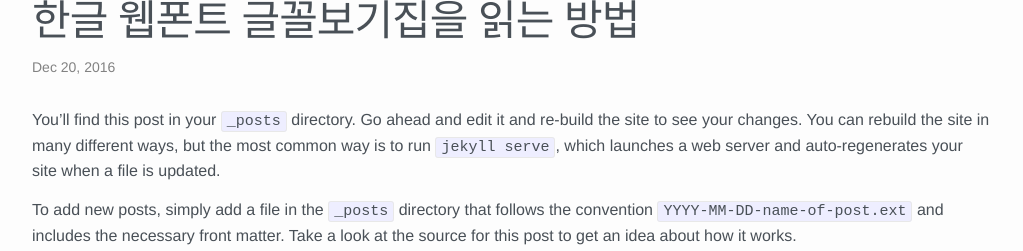
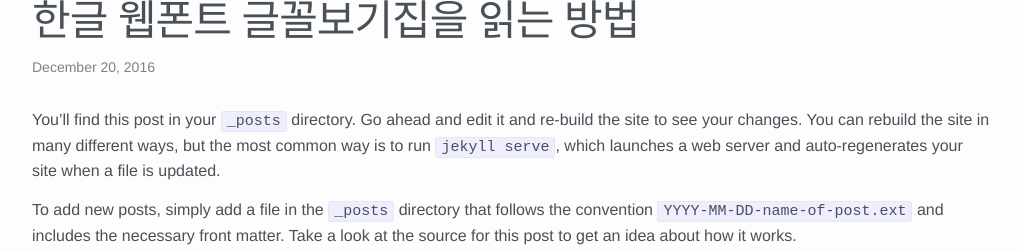
Before and after one commit to young-hwa/young-hwa.github.io, a Jekyll site: the page built from _posts/2016-12-20-hangul-webfont-showcase.md, in a window 1280 px wide. Shown: the top 251 px of the page, without its empty margins (128-1151 px from the left). Built offline with Jekyll 4.4.1, drawn with Linux system fonts in a browser that asks for light colours.

Commit message:
change syntax of post date.

```diff
--- a/_layouts/entry.html
+++ b/_layouts/entry.html
@@ -4,7 +4,7 @@
 
       <header class="post-header">
         <h1 class="post-title">{{ page.title }}</h1>
-        <p class="post-meta">{{ page.date | date: "%b %-d, %Y" }}{% if page.author %} • {{ page.author }}{% endif %}{% if page.meta %} • {{ page.meta }}{% endif %}</p>
+        <p class="post-meta">{{ page.date | date: '%B %d, %Y' }}{% if page.author %} • {{ page.author }}{% endif %}{% if page.meta %} • {{ page.meta }}{% endif %}</p>
       </header>
 
       <article class="post-content">
```
